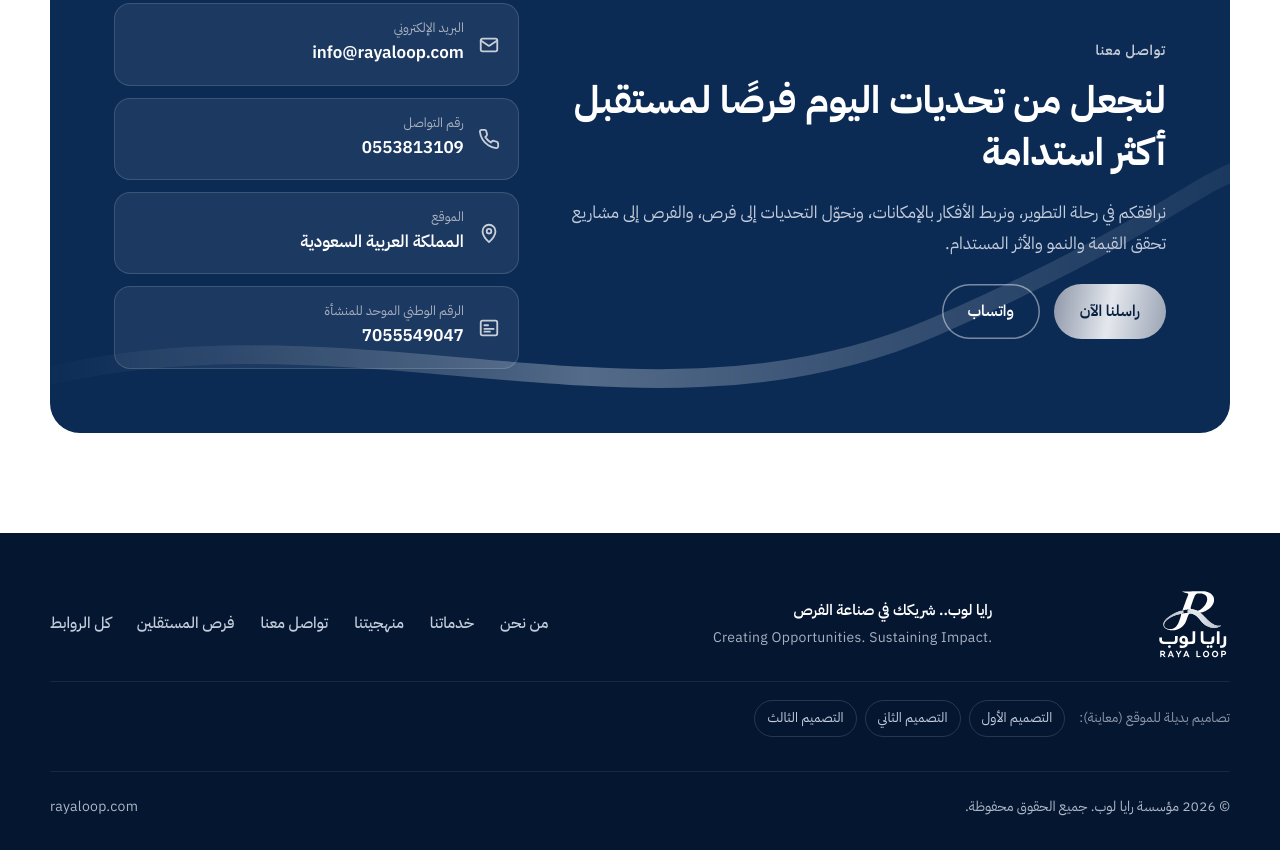
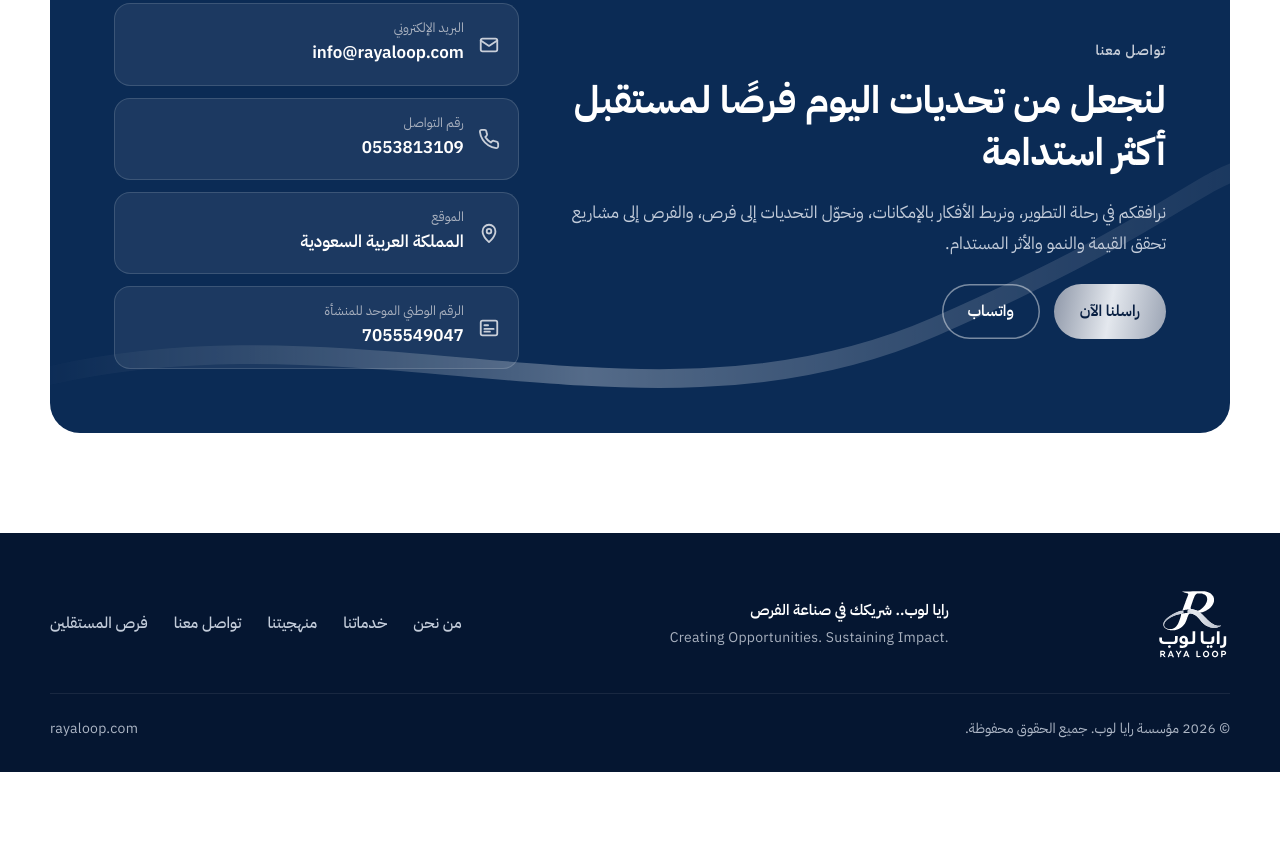
Before and after one commit to makh1551/rased-lite, a plain HTML site: page index.html in a window 1280 px wide. Shown: the part 9419-10269 px from the top of the page. After the commit the page ends 10191 px from the top, so only its background shows below. Drawn offline with Linux system fonts and the light colour scheme.

Commit message:
Remove 'all links' and alternative-design preview links from footer (#17)
Claude-Session: https://claude.ai/code/session_01VbStthVT96FDJzPy2kWZUJ

Co-authored-by: Claude <noreply@anthropic.com>

```diff
--- a/index.html
+++ b/index.html
@@ -348,14 +348,8 @@
       <img src="assets/img/logo-white.svg" alt="رايا لوب RAYA LOOP">
       <p class="tag">رايا لوب.. شريكك في صناعة الفرص<span class="en">Creating Opportunities. Sustaining Impact.</span></p>
       <ul class="nav-links" style="display:flex;flex-wrap:wrap;color:#C3CCDA">
-        <li><a href="#about">من نحن</a></li><li><a href="#services">خدماتنا</a></li><li><a href="#method">منهجيتنا</a></li><li><a href="#contact">تواصل معنا</a></li><li><a href="/freelance">فرص المستقلين</a></li><li><a href="/links">كل الروابط</a></li>
+        <li><a href="#about">من نحن</a></li><li><a href="#services">خدماتنا</a></li><li><a href="#method">منهجيتنا</a></li><li><a href="#contact">تواصل معنا</a></li><li><a href="/freelance">فرص المستقلين</a></li>
       </ul>
-    </div>
-    <div class="alt-designs" style="margin-top:22px;padding-top:18px;border-top:1px solid rgba(255,255,255,.08);display:flex;flex-wrap:wrap;gap:8px;align-items:center;font-size:13.5px">
-      <span style="color:#8E97A8;margin-inline-end:6px">تصاميم بديلة للموقع (معاينة):</span>
-      <a href="/v1" style="color:#C3CCDA;border:1px solid rgba(255,255,255,.14);border-radius:99px;padding:5px 12px;text-decoration:none">التصميم الأول</a>
-      <a href="/v2" style="color:#C3CCDA;border:1px solid rgba(255,255,255,.14);border-radius:99px;padding:5px 12px;text-decoration:none">التصميم الثاني</a>
-      <a href="/v3" style="color:#C3CCDA;border:1px solid rgba(255,255,255,.14);border-radius:99px;padding:5px 12px;text-decoration:none">التصميم الثالث</a>
     </div>
     <div class="copy"><span>© <span id="yr">2026</span> مؤسسة رايا لوب. جميع الحقوق محفوظة.</span><span class="en">rayaloop.com</span></div>
   </div>
```
